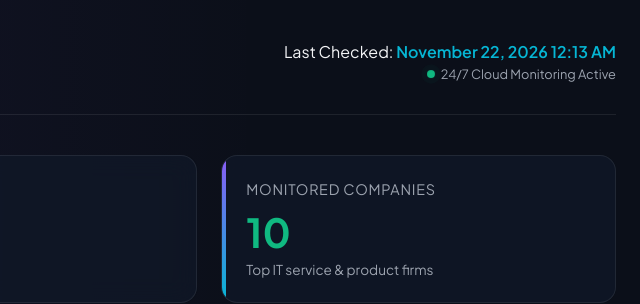
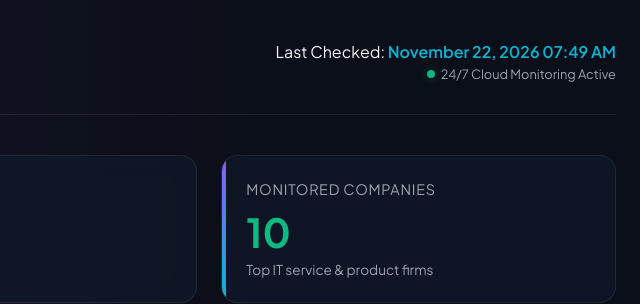
Before and after one commit to theharshaltech/job-watcher, a plain HTML site: page index.html in a window 1280 px wide. Shown: the top 304 px of the page, 640-1280 px from the left. Drawn offline with Linux system fonts and the light colour scheme.

Commit message:
Auto-update: Database, Dashboard, and Logs [skip ci]

```diff
--- a/index.html
+++ b/index.html
@@ -453,7 +453,7 @@
                 <p class="brand-subtitle">Automated notifications for MCA & Fresher eligibility</p>
             </div>
             <div class="last-updated">
-                <div>Last Checked: <span class="time">November 22, 2026 12:13 AM</span></div>
+                <div>Last Checked: <span class="time">November 22, 2026 07:49 AM</span></div>
                 <div class="status"><span class="pulse-dot"></span> 24/7 Cloud Monitoring Active</div>
             </div>
         </header>
```
Also changed, not shown: 1 other file.
